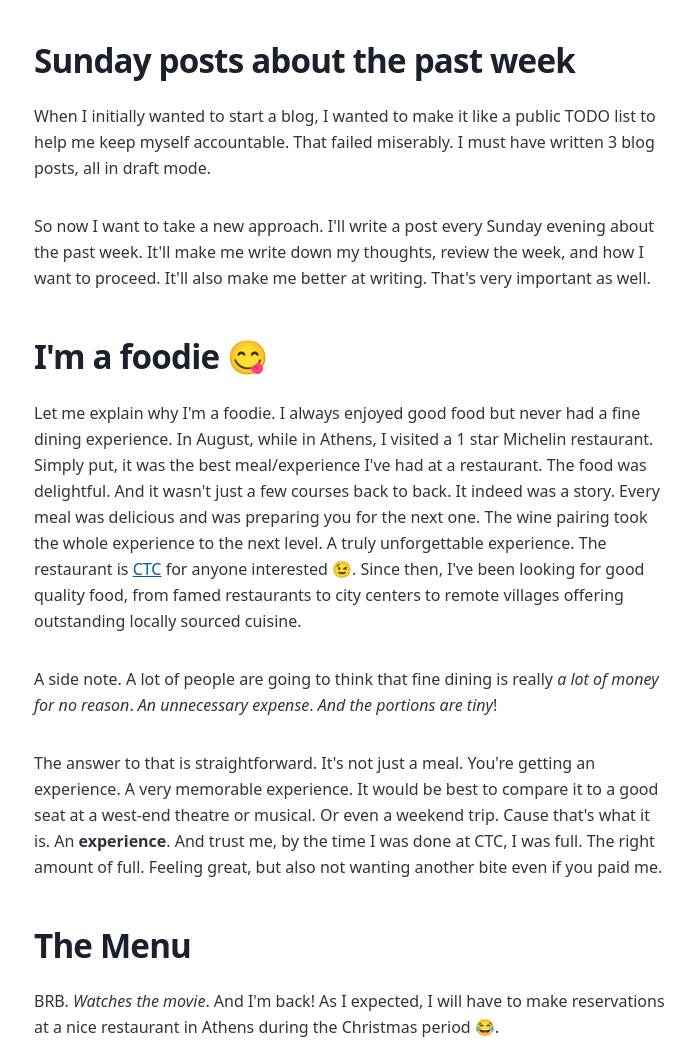
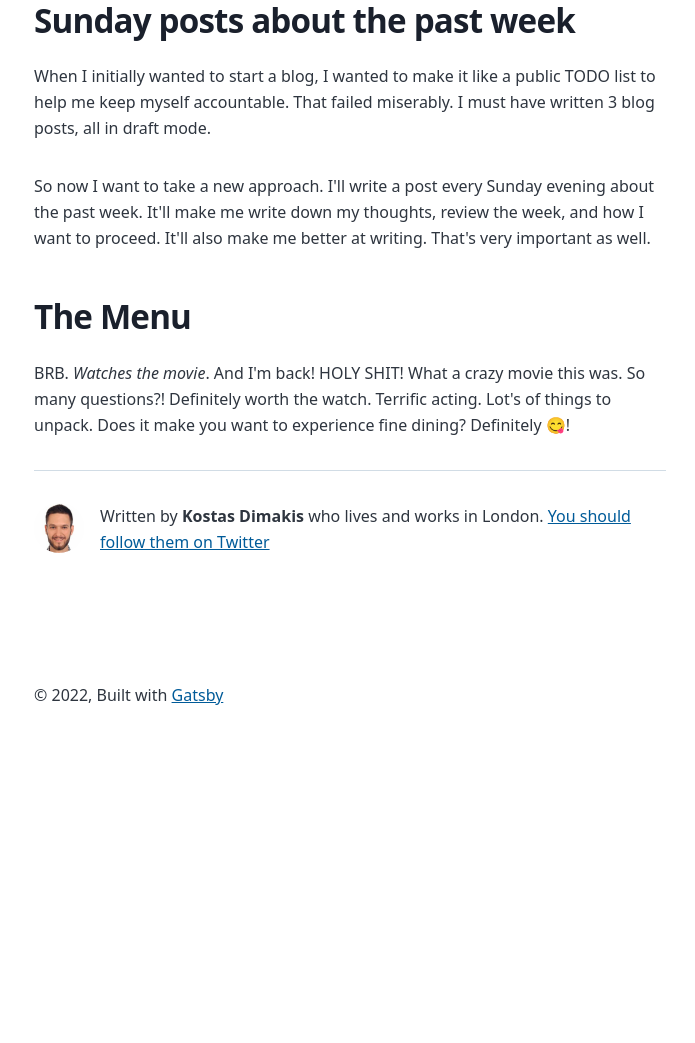
Before and after one commit to KostasDimakis/kd-blog, a Gatsby site: page /starting-a-blog/ in a window 1280 px wide. Shown: the part 1333-2376 px from the top of the page, without its empty margins (290-985 px from the left). After the commit the page ends 2104 px from the top, so only its background shows below. Built offline with nearby package versions, Linux system fonts and the light colour scheme; Gatsby itself is replaced by a stand-in of ours.

Commit message:
small modifications

```diff
--- a/content/blog/starting-a-blog/index.md
+++ b/content/blog/starting-a-blog/index.md
@@ -11,7 +11,6 @@ _TD;DR;_
 * Finally, first blog post; let's hope I'll keep going.
 * Relaxing Sunday.
 * I'll be blogging about the past week.
-* I'm a foodie.
 * Watched The Menu.
 
 ## First blog post 🎉
@@ -28,15 +27,7 @@ When I initially wanted to start a blog, I wanted to make it like a public TODO
 
 So now I want to take a new approach. I'll write a post every Sunday evening about the past week. It'll make me write down my thoughts, review the week, and how I want to proceed. It'll also make me better at writing. That's very important as well.
 
-## I'm a foodie 😋
-
-Let me explain why I'm a foodie. I always enjoyed good food but never had a fine dining experience. In August, while in Athens, I visited a 1 star Michelin restaurant. Simply put, it was the best meal/experience I've had at a restaurant. The food was delightful. And it wasn't just a few courses back to back. It indeed was a story. Every meal was delicious and was preparing you for the next one. The wine pairing took the whole experience to the next level. A truly unforgettable experience. The restaurant is [CTC](https://www.instagram.com/ctcresto) for anyone interested 😉. Since then, I've been looking for good quality food, from famed restaurants to city centers to remote villages offering outstanding locally sourced cuisine.
-
-A side note. A lot of people are going to think that fine dining is really _a lot of money for no reason_. _An unnecessary expense_. _And the portions are tiny_!
-
-The answer to that is straightforward. It's not just a meal. You're getting an experience. A very memorable experience. It would be best to compare it to a good seat at a west-end theatre or musical. Or even a weekend trip. Cause that's what it is. An **experience**. And trust me, by the time I was done at CTC, I was full. The right amount of full. Feeling great, but also not wanting another bite even if you paid me.
-
 ## The Menu
 
 BRB. *Watches the movie*.
-And I'm back! As I expected, I will have to make reservations at a nice restaurant in Athens during the Christmas period 😂.
+And I'm back! HOLY SHIT! What a crazy movie this was. So many questions?! Definitely worth the watch. Terrific acting. Lot's of things to unpack. Does it make you want to experience fine dining? Definitely 😋!
```
